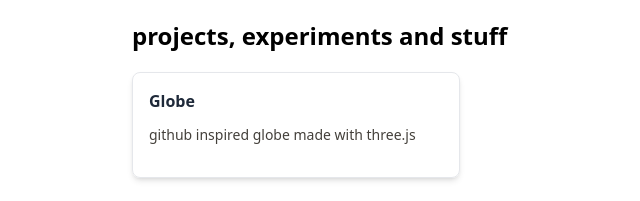
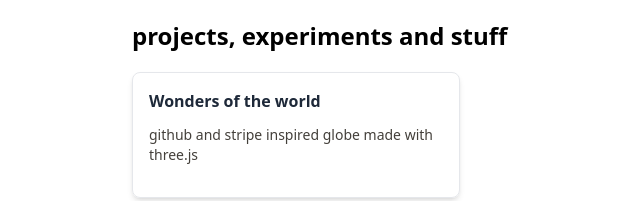
Before and after one commit to rahul-chavda/rahul-chavda.github.io, an Astro site: page /lab in a window 1280 px wide. Shown: the part 104-305 px from the top of the page, without its empty margins (172-812 px from the left). Built offline with nearby package versions, Linux system fonts and the light colour scheme; Astro itself is replaced by a stand-in of ours.

Commit message:
Update lab item details for clarity and inspiration
Revised the title and description of a lab item to better reflect its theme and source of inspiration. This enhances user understanding and aligns with the intended context.

```diff
--- a/src/pages/lab/index.astro
+++ b/src/pages/lab/index.astro
@@ -4,8 +4,8 @@ import Page from "@layouts/Page.astro";
 // Sample lab items - replace with your actual data
 const labItems = [
   {
-    title: "Globe",
-    description: "github inspired globe made with three.js",
+    title: "Wonders of the world",
+    description: "github and stripe inspired globe made with three.js",
     link: "/lab/globe",
   },
 ];
```
